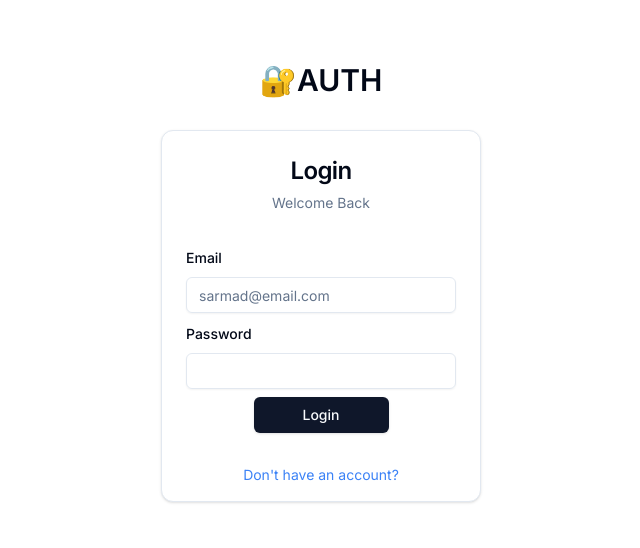
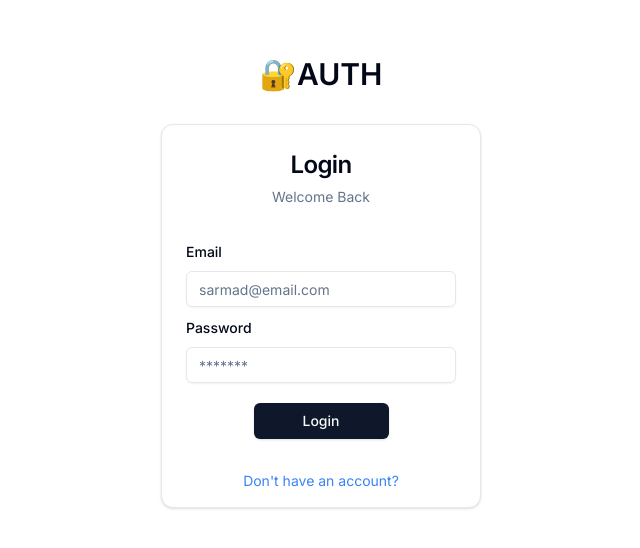
Before and after one commit to Sarmad426/nextjs-auth-v5, a Next.js app: page /sign-in in a window 1280 px wide. Shown: the part 114-662 px from the top of the page, without its empty margins (319-959 px from the left). Built offline with nearby package versions, Linux system fonts and the light colour scheme.

Commit message:
modified styles

```diff
--- a/app/(auth)/components/sign-in-form.tsx
+++ b/app/(auth)/components/sign-in-form.tsx
@@ -59,14 +59,14 @@ export const SignInForm = () => {
               <FormItem>
                 <FormLabel>Password</FormLabel>
                 <FormControl>
-                  <Input {...field} type="password" />
+                  <Input {...field} type="password" placeholder="*******" />
                 </FormControl>
                 <FormMessage />
               </FormItem>
             )}
           />
         </div>
-        <div className="flex justify-center">
+        <div className="flex justify-center mt-5">
           <Button className="w-1/2" type="submit">
             Login
           </Button>
```
